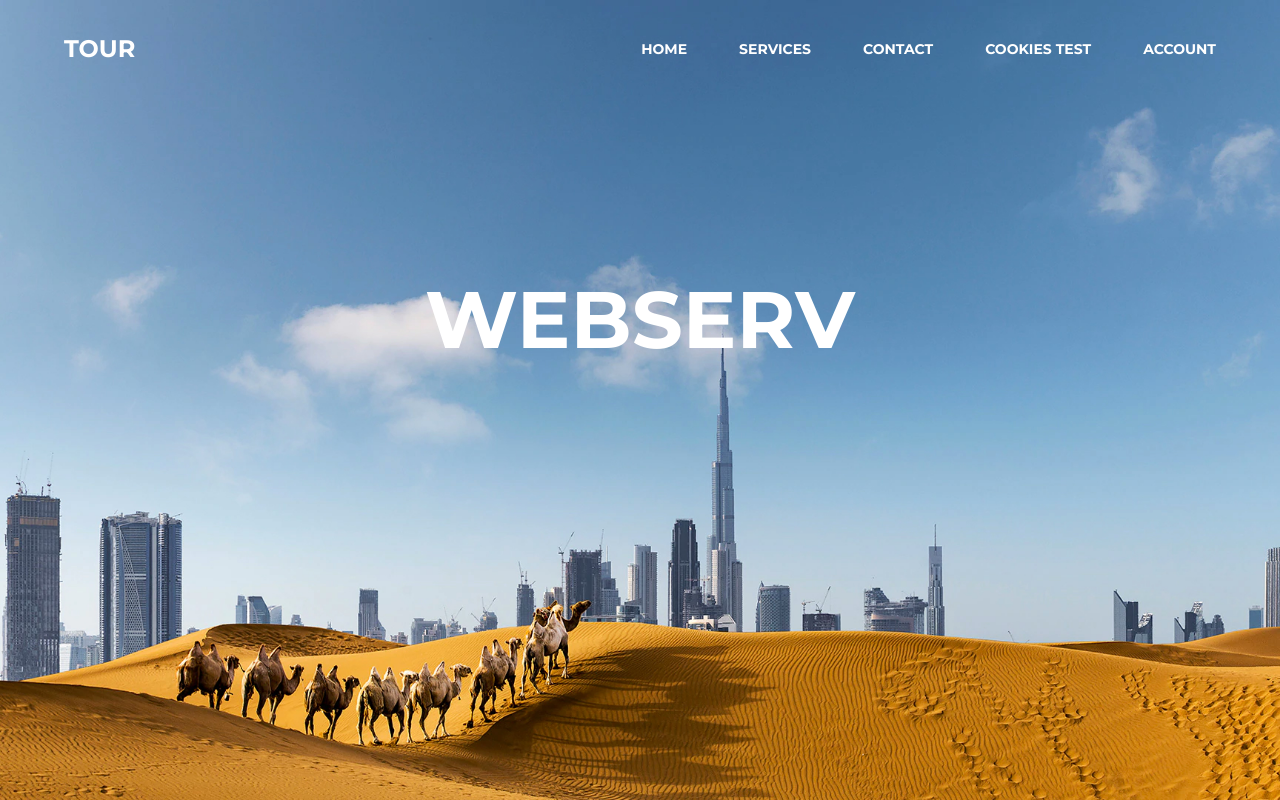
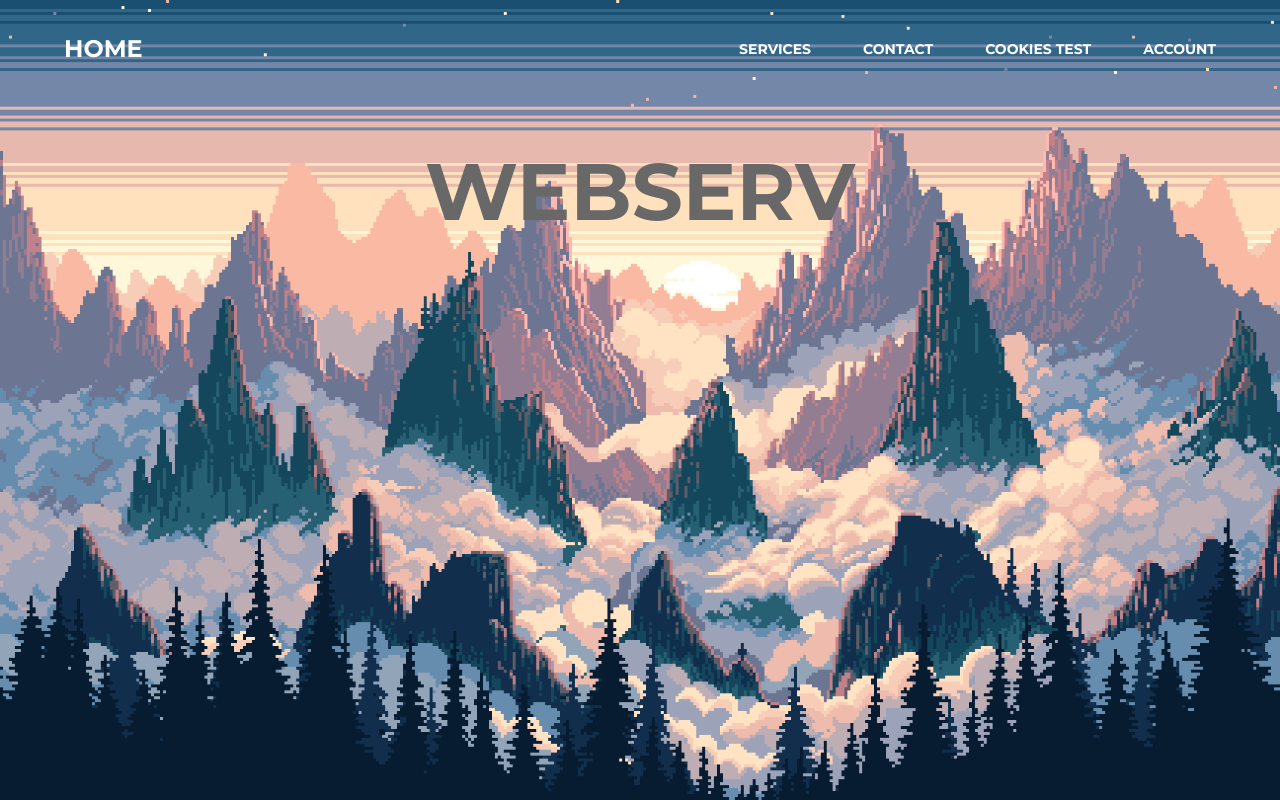
Before and after one commit to solvictor/webserv, a plain HTML site: page website/index.html in a window 1280 px wide. Drawn offline with Linux system fonts and the light colour scheme.

Commit message:
Removed "tour" page

```diff
--- a/website/assets/css/style.css
+++ b/website/assets/css/style.css
@@ -41,8 +41,8 @@ h6 {
   flex-direction: column;
   justify-content: flex-end;
   width: 100%;
-  height: 100vh;
-  background: url(../images/desert.jpeg) center no-repeat;
+  height: 100%;
+  background: url(../images/background.png) center no-repeat;
   background-size: cover;
 }
 
@@ -56,9 +56,9 @@ h6 {
 .intro__title {
   font-size: 80px;
   font-weight: 700;
-  height: 65vh;
+  height: 81vh;
   text-transform: uppercase;
-  color: white;
+  color: #686868;
   text-align: center;
   line-height: 1;
 }
--- a/website/index.html
+++ b/website/index.html
@@ -11,9 +11,8 @@
         <header class="header">
             <div class="container">
                 <div class ="header__inner">
-                    <a class="nav__link" href="tours/tours.html">Tour</a>
+                    <a class="nav__link" href="index.html">Home</a>
                     <nav class="nav">
-                        <a class="nav__link" href="index.html">Home</a>
                         <a class="nav__link" href="services.html">Services</a>
                         <a class="nav__link" href="contact.html">Contact</a>
                         <a class="nav__link" href="cookies.html">Cookies Test</a>
```
Also changed, not shown: website/abc/hehe.html (+1 -2 lines), website/abc/index.html/index.html/index1.html (+1 -2 lines), website/contact.html (+1 -2 lines), website/cookies.html (+1 -2 lines), website/home.html (+1 -2 lines), website/services.html (+1 -2 lines), website/assets/images/background.png (added), website/assets/images/desert.jpeg (deleted).
